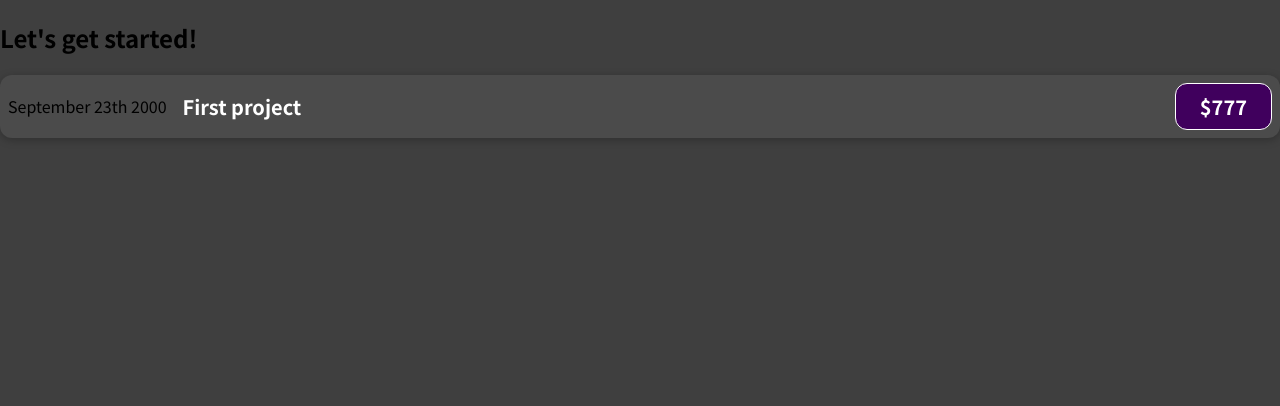
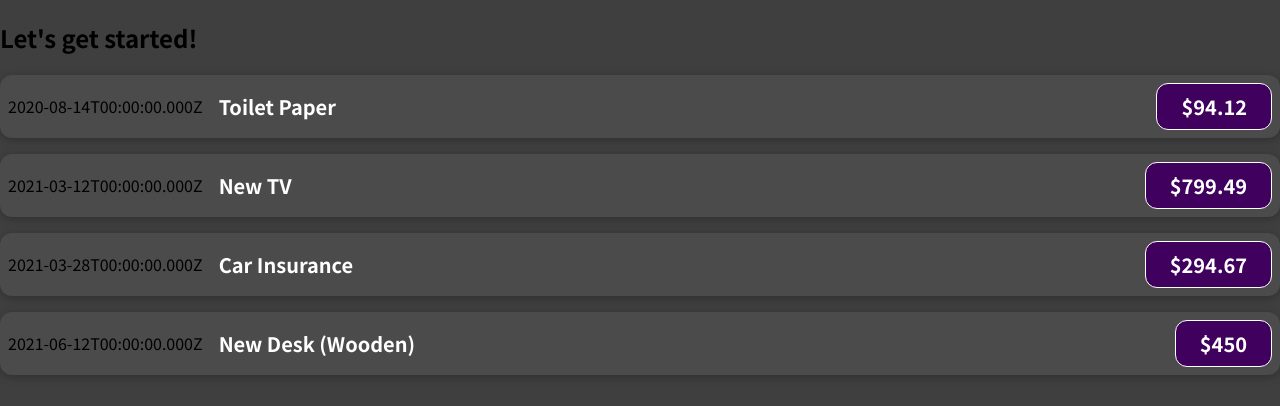
Before and after one commit to morteza-shahrabi-farahani/react-course, a JavaScript app in the folder first-prject/: page / in a window 1280 px wide. Shown: the top 406 px of the page. Built offline with nearby package versions, Linux system fonts and the light colour scheme.

Commit message:
making inputs dynamic

```diff
--- a/first-prject/src/App.js
+++ b/first-prject/src/App.js
@@ -1,10 +1,51 @@
 import ExpenseItem from "./components/ExpenseItem";
 
 function App() {
+  const expenses = [
+    {
+      id: "e1",
+      title: "Toilet Paper",
+      amount: 94.12,
+      date: new Date(2020, 7, 14),
+    },
+    { id: "e2", title: "New TV", amount: 799.49, date: new Date(2021, 2, 12) },
+    {
+      id: "e3",
+      title: "Car Insurance",
+      amount: 294.67,
+      date: new Date(2021, 2, 28),
+    },
+    {
+      id: "e4",
+      title: "New Desk (Wooden)",
+      amount: 450,
+      date: new Date(2021, 5, 12),
+    },
+  ];
+
   return (
     <div>
       <h2>Let's get started!</h2>
-      <ExpenseItem></ExpenseItem>
+      <ExpenseItem
+        title={expenses[0].title}
+        amount={expenses[0].amount}
+        date={expenses[0].date}
+      ></ExpenseItem>
+      <ExpenseItem
+        title={expenses[1].title}
+        amount={expenses[1].amount}
+        date={expenses[1].date}
+      ></ExpenseItem>
+      <ExpenseItem
+        title={expenses[2].title}
+        amount={expenses[2].amount}
+        date={expenses[2].date}
+      ></ExpenseItem>
+      <ExpenseItem
+        title={expenses[3].title}
+        amount={expenses[3].amount}
+        date={expenses[3].date}
+      ></ExpenseItem>
     </div>
   );
 }
--- a/first-prject/src/components/ExpenseItem.js
+++ b/first-prject/src/components/ExpenseItem.js
@@ -1,12 +1,12 @@
 import "./ExpenseItem.css";
 
-function ExpenseItem() {
+function ExpenseItem(props) {
   return (
     <div className="expense-item">
-      <div>September 23th 2000</div>
+      <div>{props.date.toISOString()}</div>
       <div className="expense-item__description">
-        <h2>First project</h2>
-        <div className="expense-item__price">$777</div>
+        <h2>{props.title}</h2>
+        <div className="expense-item__price">${props.amount}</div>
       </div>
     </div>
   );
```
Also changed, not shown: 1 other file (tests, documents, lock files or other folders).
